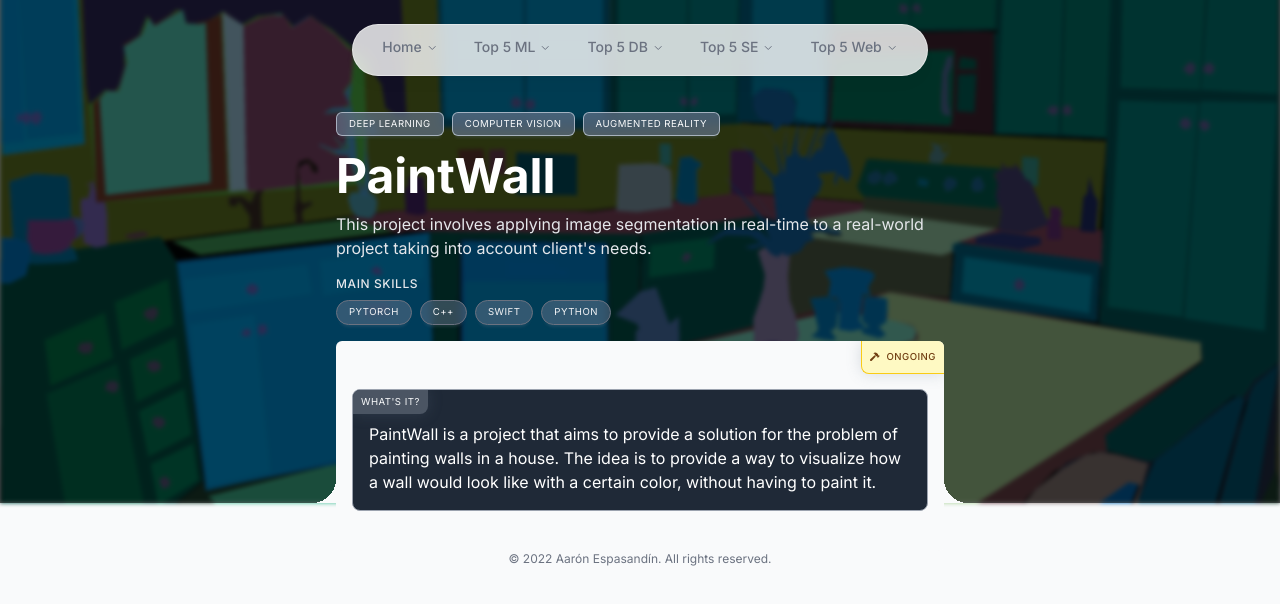
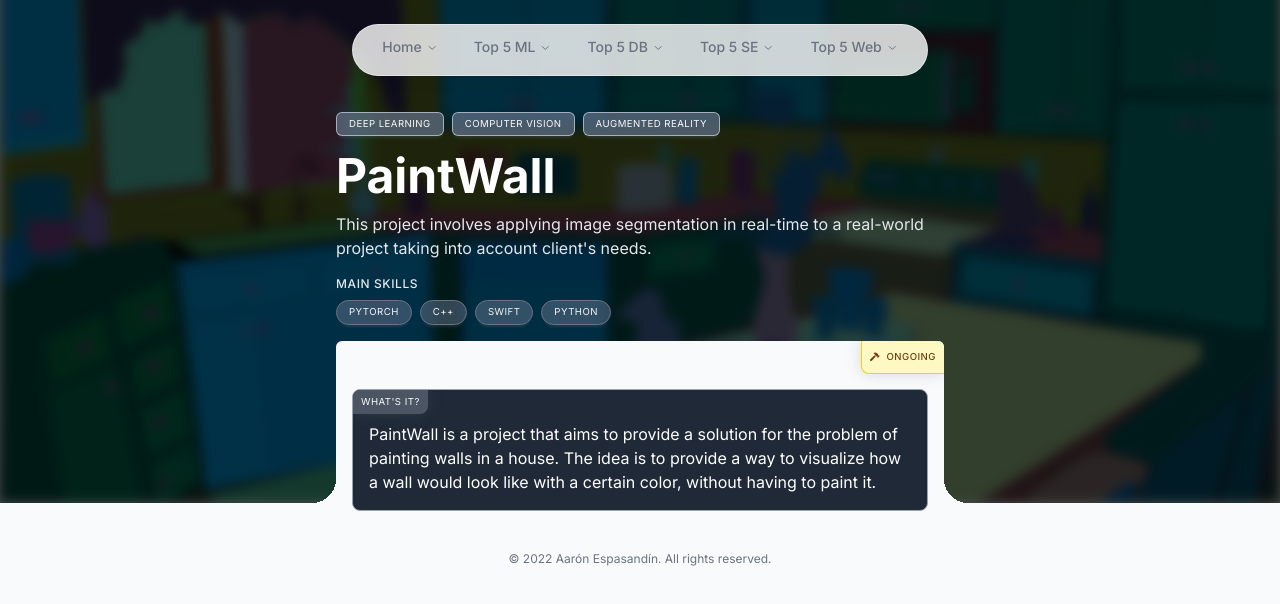
Before and after one commit to aaronespasa/portfolio, a Next.js app: page /work/paintwall in a window 1280 px wide. Shown: the top 604 px of the page. Built offline with nearby package versions, Linux system fonts and the light colour scheme.

Commit message:
Slight style changes

```diff
--- a/components/about.tsx
+++ b/components/about.tsx
@@ -61,11 +61,11 @@ const BaseCard: React.FC<BaseCardProps> = ({ children, customClassName, gridClas
           damping: 15,
         },
         backgroundColor: {
-          duration: 0.3,
+          duration: 0.2,
           ease: "easeInOut"
         },
         borderColor: {
-          duration: 0.3,
+          duration: 0.2,
           ease: "easeInOut"
         },
       }}
@@ -83,7 +83,7 @@ type CardProps = BaseCardProps & {
 const Card: React.FC<CardProps> = ({ children, gridClassName, customClassName, itemId, selectedId, handleCardClick, handleCloseCard }) => {
   return (
     <BaseCard gridClassName={gridClassName} itemId={itemId} handleCardClick={handleCardClick} active={selectedId === itemId} customClassName={customClassName}
-              className="z-50 fixed top-[5%] left-[10%] lg:top-[10%] lg:left-1/4 mx-auto w-[80vw] !h-[80vh] max-w-[300px] max-h-[450px] md:max-w-[600px] lg:max-h-[600px]"
+              className="z-50 fixed top-[5%] lg:top-[10%] inset-0 mx-auto w-[80vw] !h-[80vh] max-w-[300px] max-h-[450px] md:max-w-[600px] lg:max-h-[600px]"
     >
       { selectedId === itemId && (
         <button onClick={(e) => { e.stopPropagation(); handleCloseCard(); }}
--- a/components/intro.tsx
+++ b/components/intro.tsx
@@ -151,7 +151,7 @@ export default function Intro() {
       >
         <Link
           href="#contact"
-          className="group bg-gray-900 text-white px-6 py-2 lg:px-7 lg:py-3 flex items-center gap-2 rounded-full outline-none focus:scale-105 hover:scale-105
+          className="group bg-gray-900 text-white px-6 py-4 lg:px-7 lg:py-3 flex items-center gap-2 rounded-full outline-none focus:scale-105 hover:scale-105
                     hover:bg-gray-950 hover:text-gray-200 active:scale-95 transition shadow-sm"
           onClick={() => {
             setActiveSection("Contact");
@@ -163,7 +163,7 @@ export default function Intro() {
         </Link>
 
         <a
-          className="group bg-white px-6 py-2 lg:px-7 lg:py-3 flex items-center gap-2 rounded-full outline-none focus:scale-105 border border-black/10 shadow-sm hover:bg-[#FFF4F1]
+          className="group bg-white px-6 py-4 lg:px-7 lg:py-3 flex items-center gap-2 rounded-full outline-none focus:scale-105 border border-black/10 shadow-sm hover:bg-[#FFF4F1]
                    hover:border-[#F24E1E]/30 hover:text-[#F24E1E] hover:scale-105 active:scale-95 transition cursor-pointer"
           href="/CV_Aaron_Espasandin.pdf"
           download
@@ -174,7 +174,7 @@ export default function Intro() {
 
         <div className="flex gap-2">
           <a
-            className="bg-white p-4 text-gray-700 border border-black/10 shadow-sm hover:bg-[#F1F8FF] hover:text-[#0A66C2] hover:border-[#0A66C2]/30
+            className="bg-white px-[1.125rem] text-gray-700 border border-black/10 shadow-sm hover:bg-[#F1F8FF] hover:text-[#0A66C2] hover:border-[#0A66C2]/30
                         flex items-center gap-2 rounded-full focus:scale-[1.15] hover:scale-[1.15] active:scale-105 transition cursor-pointer"
             href="https://www.linkedin.com/in/aaronespasa/"
             target="_blank"
--- a/components/projectTemplate.tsx
+++ b/components/projectTemplate.tsx
@@ -31,9 +31,9 @@ export const Callout = ({ tag, type, children }: CalloutProps) => {
 const CoverBackground = ({ src, title, children }: { src: string, title: string, children: React.ReactNode }) => {
     return (
         <div className="relative w-full h-full">
-            <div className="h-full w-full absolute -top-12 left-0 pointer-events-none z-0">
-                <Image src={src} alt={title + " cover"} fill sizes="100vw" className="object-cover mix-blend-multiply blur-[2px]" />
-                <div className="absolute top-0 left-0 right-0 bottom-0 bg-black/60 -z-[2]"></div>
+            <div className="h-full w-full absolute -top-12 left-0 pointer-events-none z-0 overflow-hidden">
+                <Image src={src} alt={title + " cover"} fill sizes="100vw" className="object-cover mix-blend-multiply blur-[6px]" />
+                <div className="absolute top-0 left-0 right-0 bottom-0 bg-black/70 -z-[2]"></div>
                 {/* Gradient Mask */}
                 {/* <div className="absolute bottom-0 left-0 right-0 h-1/2 bg-gradient-to-t from-gray-50 via-20% via-transparent to-transparent"></div> */}
                 {/* div for inverted border radius */}
```
